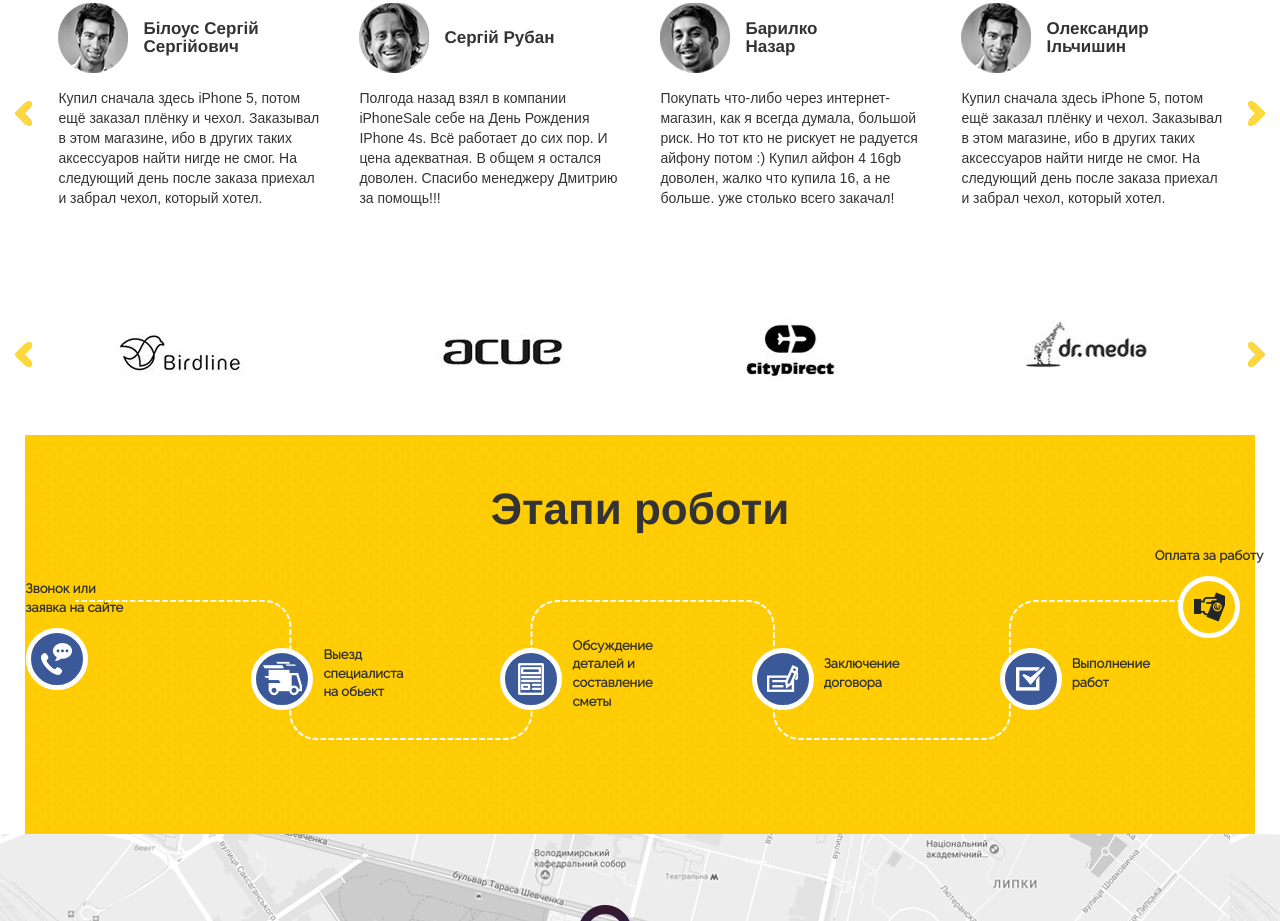
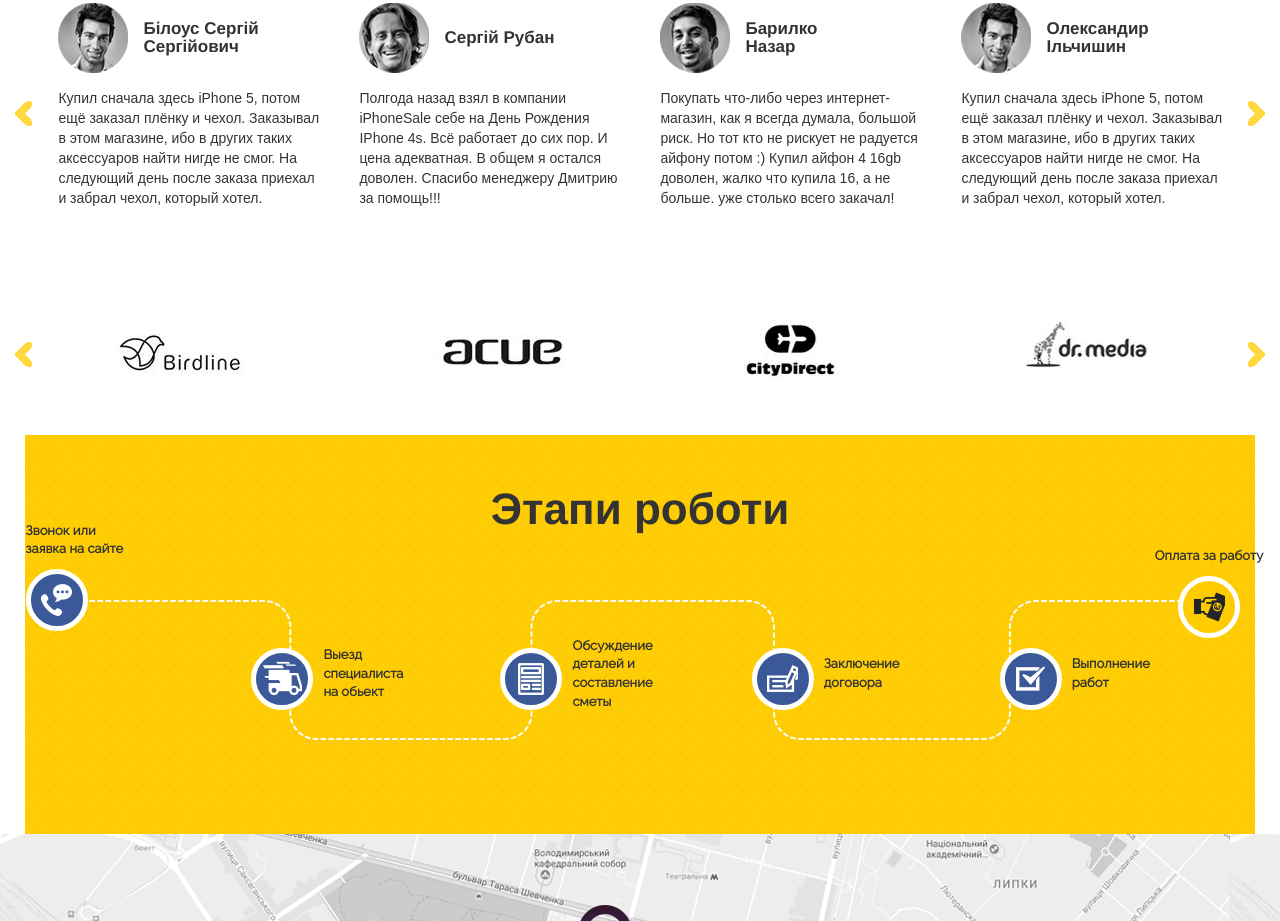
Before and after one commit to Bodicj/EuroSolar, a plain HTML site: page index.html in a window 1280 px wide. Shown: the part 2441-3362 px from the top of the page. Drawn offline with nearby package versions, Linux system fonts and the light colour scheme.

Commit message:
Add adaptive part

```diff
--- a/css/style.css
+++ b/css/style.css
@@ -499,7 +499,7 @@ header{
     align-items: center;
 }
 #call{
-    margin-top: -98px;
+    margin-top: -215px;
     flex-flow: column;
     align-items: flex-start;
 }
```
